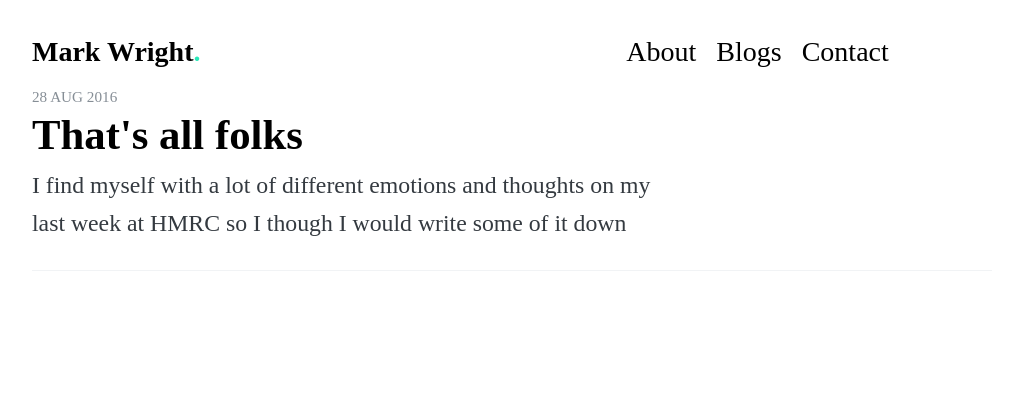
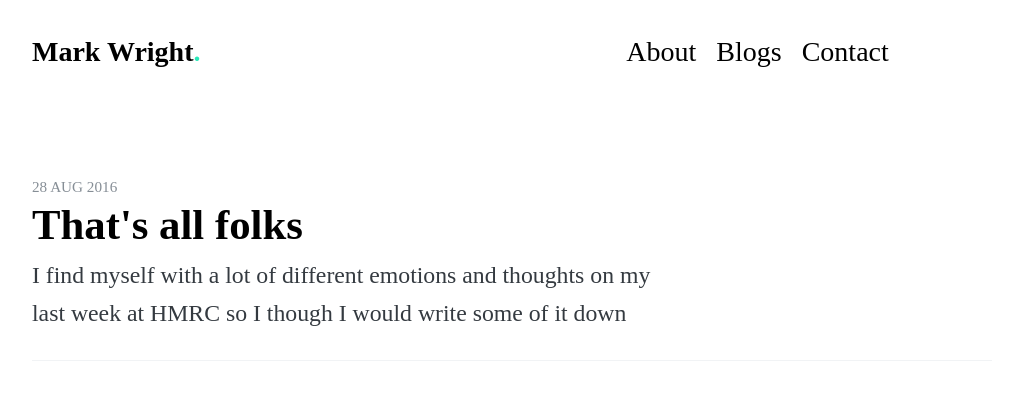
Before and after one commit to mrkwrght/mrkwrghtdotcom, a Jekyll site: the page built from index.html, in a window 1280 px wide. Shown: the top 400 px of the page, without its empty margins (128-1151 px from the left). Built offline with Jekyll 4.4.1, drawn with Linux system fonts in a browser that asks for light colours; some web fonts are replaced; Markdown is read by kramdown in place of the engine named in the settings; the list of posts is cut into pages by our own code.

Commit message:
padding sorted

```diff
--- a/_includes/header.html
+++ b/_includes/header.html
@@ -20,4 +20,5 @@
  </nav>
  </div>
  </div>
+ </div>
 </header>
--- a/_layouts/post.html
+++ b/_layouts/post.html
@@ -4,7 +4,7 @@
 {% include header.html %}
 <div class="container">
 <div class="row">
-  <div class="ten columns">
+  <div class="page ten columns">
 <div class="post">
   <h1 class="post-title">{{ page.title }}<span class="green">.</span></h1>
   <span class="post-date">
--- a/_sass/_site.scss
+++ b/_sass/_site.scss
@@ -28,12 +28,18 @@
   }
 }
 
+.page {
+  padding-top: 30px;
+}
+
 
 /*--------------
   Header
   -------------- */
 .header {
   margin-bottom: 2em;
+  margin-top: 2em;
+  height: 50px;
 
   &-title {
     margin: 0.3em 0;
--- a/about.html
+++ b/about.html
@@ -5,7 +5,7 @@
   {% include header.html %}
 <div class="container">
 <div class="row">
- <div class="col-md-10 columns">
+ <div class="page col-md-10 columns">
    <p>Hello, my name is Mark Wright.</p>
    <p>I am an interaction and visual designer based in North East England. I work with people and clients across the UK.</p>
  <p>I create designs based on user needs and research. I build and use prototypes to test my ideas to make sure they are usable, accessible and meet the needs of the people who use them.</p>
--- a/contact.html
+++ b/contact.html
@@ -5,7 +5,7 @@
   {% include header.html %}
 <div class="container">
 <div class="row">
- <div class="col-md-10 columns">
+ <div class="page col-md-10 columns">
    <p>Email<p>
    <p><a href="href=mailto:markwright785@gmail.com">markwright785@gmail.com</a></p>
 
--- a/index.html
+++ b/index.html
@@ -5,7 +5,7 @@
   {% include header.html %}
 <div class="container">
 <div class="row">
- <div class="col-md-10 columns">
+ <div class="page col-md-10 columns">
 <div class="list">
 {% if site.posts.size == 0 %}
   <h2>No post found</h2>
```
